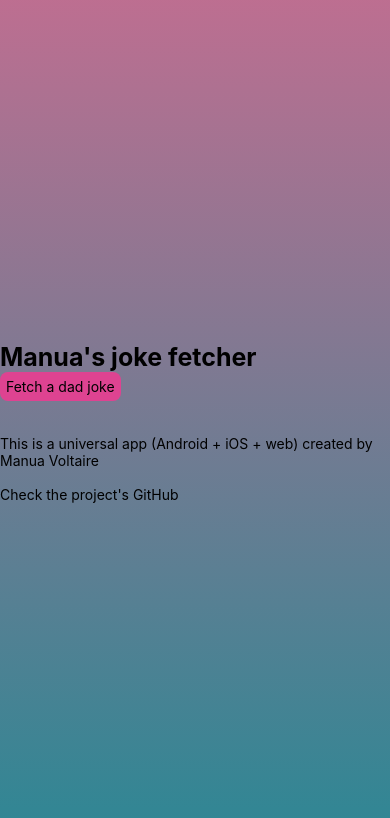
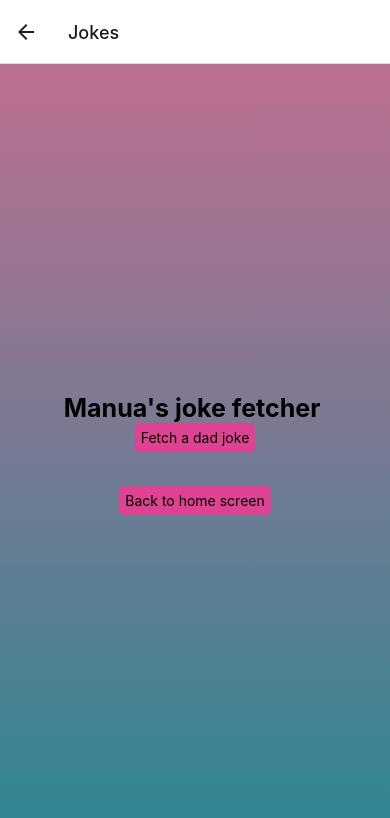
Before and after one commit to manuavoltaire/expo_app, a React Native app: screen /Jokes in a window 390 px wide. Shown: the top 818 px of the page. Built offline with nearby package versions, Linux system fonts and the light colour scheme.

Commit message:
navigation between screens and html elements

```diff
--- a/App.js
+++ b/App.js
@@ -1,9 +1,13 @@
 import { StatusBar } from 'expo-status-bar';
 import React, { useEffect, useState } from 'react';
-import { Pressable, StyleSheet, Text, View, Button, Image } from 'react-native';
+import { Pressable, StyleSheet, Text, View } from 'react-native';
 import { LinearGradient } from 'expo-linear-gradient';
-import * as Linking from 'expo-linking';
-
+// import * as Linking from 'expo-linking';
+import { jokeApp } from './Jokeapp'
+import { wikImage } from './Wikimage'
+import { NavigationContainer } from '@react-navigation/native';
+import { createNativeStackNavigator } from '@react-navigation/native-stack';
+import { A } from '@expo/html-elements';
 
 const styles = StyleSheet.create({
   container: {
@@ -25,8 +29,9 @@ const styles = StyleSheet.create({
     justifyContent: 'center',
   },
   wrapperCustom: {
-    borderRadius: 8,
-    padding: 6,
+    borderRadius: 5,
+    padding: 12,
+    alignItems: 'center',
   }
   // box: {
   //   flex: 1,
@@ -35,47 +40,19 @@ const styles = StyleSheet.create({
   //   justifyContent: 'center',
   // }
 });
+// export defaul
 
-export default function App() {
-  // const [isLoading, setLoading] = useState(true);
-  // const [imgUri, setimgUri] = useState([]);
-  const [joketext, setjoketext] = useState("");
-
-  const joketxt = async () => {
-    try {
-      const res = await fetch("https://icanhazdadjoke.com/", { headers: { "Accept": "application/json" } });
-      const json = await res.json();
-      // setimgUri("https://icanhazdadjoke.com/j/" + json.id + ".png");
-      setjoketext(json.joke);
-      console.log(json);
-    }
-    catch (error) {
-      console.error(error);
-    }
-    // finally {
-    //   setLoading(false);
-  }
-
-  // };
-
+function HomeScreen({ navigation }) {
   return (
     <View style={styles.container}>
       <LinearGradient
         // Background Linear Gradient
         colors={['rgba(250,100,150,0.7)', '#2d8794']}
         style={styles.background}>
-        <Text>
-          <Text style={{ fontSize: 25, fontWeight: 'bold' }}>Manua's joke fetcher {'\n'}</Text>
-          {/* <View style={styles.box}> */}
-          {/* <Button
-            onPress={() => joketxt()
-            }
-            title="Fetch Joke"
-            color="#038cfc"
-            accessibilityLabel="Fetch a dad joke on the internet!"
-          /> */}
+          <Text style={{ fontSize: 30, fontWeight: 'bold' }}> (There's no place like) Home {'\n'}</Text>
+        <Text>{'\n'}</Text>
           <Pressable
-            onPress={() => joketxt()}
+            onPress={() => navigation.push('Jokes')}
             style={({ pressed }) => [
               {
                 backgroundColor: pressed ? 'rgb(237, 92, 167)' : 'rgb(222, 67, 145)',
@@ -83,29 +60,46 @@ export default function App() {
               styles.wrapperCustom,
             ]}>
             <Text style={styles.text}>
-              Fetch a dad joke
+              Go to Jokes
             </Text>
-
           </Pressable>
-          <Text> {'\n'}{joketext}</Text>
-          {/* </View> */}
-          {/* <Image source={{ uri: imgUri }}
-        style={{ width: '100%', height: '100%', resizeMode: 'contain', }} /> */}
-          <StatusBar style="auto" />
-
+        <Text>{'\n'}</Text>
+          <Pressable
+            onPress={() => navigation.push('Wikimages')}
+            style={({ pressed }) => [
+              {
+                backgroundColor: pressed ? 'rgb(237, 92, 167)' : 'rgb(222, 67, 145)',
+              },
+              styles.wrapperCustom,
+            ]}>
+            <Text style={styles.text}>
+              Wikimages
+          </Text>
+          </Pressable>
           <Text>{'\n\n'}This is a universal app (Android + iOS + web) created by{' '}
-            <Text onPress={() => Linking.openURL('http://manuavoltaire.com')}>
-              Manua Voltaire
-            </Text>
-            {'\n\n'}
+            <A href="http://manuavoltaire.com">Manua Voltaire</A>
+          {'\n'}
+          </Text>
+          <Text>
             Check the project's{' '}
-            <Text onPress={() => Linking.openURL('https://github.com/manuavoltaire')}>
-              GitHub
-            </Text>
+            <A href="https://github.com/manuavoltaire">GitHub</A>
           </Text>
-        </Text>
-      </LinearGradient>
+        </LinearGradient>
     </View>
-
   );
 }
+
+const Stack = createNativeStackNavigator();
+
+export default function App() {
+  return (
+    <NavigationContainer>
+      <StatusBar style="auto" />
+      <Stack.Navigator initialRouteName="Home">
+        <Stack.Screen name="Home" component={HomeScreen} />
+        <Stack.Screen name="Jokes" component={jokeApp} />
+        <Stack.Screen name="Wikimages" component={wikImage} />
+      </Stack.Navigator>
+    </NavigationContainer>
+  );
+}
--- /dev/null
+++ b/Jokeapp.js
@@ -0,0 +1,89 @@
+import React, { useState } from 'react';
+import { Pressable, StyleSheet, Text, View, Button, Image } from 'react-native';
+import { LinearGradient } from 'expo-linear-gradient';
+import { A } from '@expo/html-elements';
+
+const styles = StyleSheet.create({
+	container: {
+		flex: 1,
+		backgroundColor: '#2d8784',
+		alignItems: 'center',
+		justifyContent: 'center',
+	},
+	button: {
+		padding: 15,
+		alignItems: 'center',
+		borderRadius: 50,
+	},
+	background: {
+		flex: 1,
+		height: '100%',
+		width: '100%',
+		alignItems: 'center',
+		justifyContent: 'center',
+	},
+	wrapperCustom: {
+		borderRadius: 5,
+		padding: 6,
+	}
+});
+
+export function jokeApp({ navigation }) {
+	const [joketext, setjoketext] = useState("");
+
+	const joketxt = async () => {
+		try {
+			const res = await fetch("https://icanhazdadjoke.com/", { headers: { "Accept": "application/json" } });
+			const json = await res.json();
+			setjoketext(json.joke);
+			console.log(json);
+		}
+		catch (error) {
+			console.error(error);
+		}
+		// finally {
+		//   setLoading(false);
+	}
+
+	// };
+
+	return (
+		<View style={styles.container}>
+			<LinearGradient
+				// Background Linear Gradient
+				colors={['rgba(250,100,150,0.7)', '#2d8794']}
+				style={styles.background}>
+					<Text style={{ fontSize: 25, fontWeight: 'bold' }}>Manua's joke fetcher {'\n'}</Text>
+					<Pressable
+						onPress={() => joketxt()}
+						style={({ pressed }) => [
+							{
+								backgroundColor: pressed ? 'rgb(237, 92, 167)' : 'rgb(222, 67, 145)',
+							},
+							styles.wrapperCustom,
+						]}>
+						<Text style={styles.text}>
+							Fetch a dad joke
+						</Text>
+
+					</Pressable>
+				<Text> {'\n'}{joketext}{'\n'}</Text>
+					{/* <StatusBar style="auto" /> */}
+					<Pressable
+						onPress={() => navigation.popToTop()}
+						style={({ pressed }) => [
+							{
+								backgroundColor: pressed ? 'rgb(237, 92, 167)' : 'rgb(222, 67, 145)',
+							},
+							styles.wrapperCustom,
+						]}>
+						<Text style={styles.text}>
+							Back to home screen
+						</Text>
+
+					</Pressable>
+			</LinearGradient>
+		</View>
+
+	);
+}
--- /dev/null
+++ b/Wikimage.js
@@ -0,0 +1,79 @@
+// import React, { useEffect, useState } from 'react';
+import { Pressable, StyleSheet, Text, View, Image } from 'react-native';
+import { LinearGradient } from 'expo-linear-gradient';
+
+
+const styles = StyleSheet.create({
+	container: {
+		flex: 1,
+		backgroundColor: '#2d8784',
+		alignItems: 'center',
+		justifyContent: 'center',
+	},
+	button: {
+		padding: 15,
+		alignItems: 'center',
+		borderRadius: 50,
+	},
+	background: {
+		flex: 1,
+		height: '100%',
+		width: '100%',
+		alignItems: 'center',
+		justifyContent: 'center',
+	},
+	wrapperCustom: {
+		borderRadius: 5,
+		padding: 6,
+	}
+});
+// export default
+export function wikImage({ navigation }) {
+	// const [isLoading, setLoading] = useState(true);
+	// const [imgUri, setimgUri] = useState([]);
+	// const [joketext, setjoketext] = useState("");
+
+	// const joketxt = async () => {
+	// 	try {
+	// 		const res = await fetch("https://icanhazdadjoke.com/", { headers: { "Accept": "application/json" } });
+	// 		const json = await res.json();
+	// 		// setimgUri("https://icanhazdadjoke.com/j/" + json.id + ".png");
+	// 		setjoketext(json.joke);
+	// 		console.log(json);
+	// 	}
+	// 	catch (error) {
+	// 		console.error(error);
+	// 	}
+	// }
+
+	return (
+		<View style={styles.container}>
+			<LinearGradient
+				// Background Linear Gradient
+				colors={['rgba(250,100,150,0.7)', '#2d8794']}
+				style={styles.background}>
+					<Text style={{ fontSize: 25, fontWeight: 'bold' }}>Browse images from wikipedia{'\n'}</Text>
+
+					{/* </View> */}
+					{/* <Image source={{ uri: imgUri }}
+        style={{ width: '100%', height: '100%', resizeMode: 'contain', }} /> */}
+					<Text>{'\n\n'}This section is under construction{'\n\n'}
+					<Pressable
+						onPress={() => navigation.popToTop()}
+						style={({ pressed }) => [
+							{
+								backgroundColor: pressed ? 'rgb(237, 92, 167)' : 'rgb(222, 67, 145)',
+							},
+							styles.wrapperCustom,
+						]}>
+						<Text style={styles.text}>
+							Back to home screen
+						</Text>
+
+					</Pressable>
+					</Text>
+			</LinearGradient>
+		</View>
+
+	);
+}
```
Also changed, not shown: package.json (+10 -5 lines), 8 other files (tests, documents, lock files or other folders).
